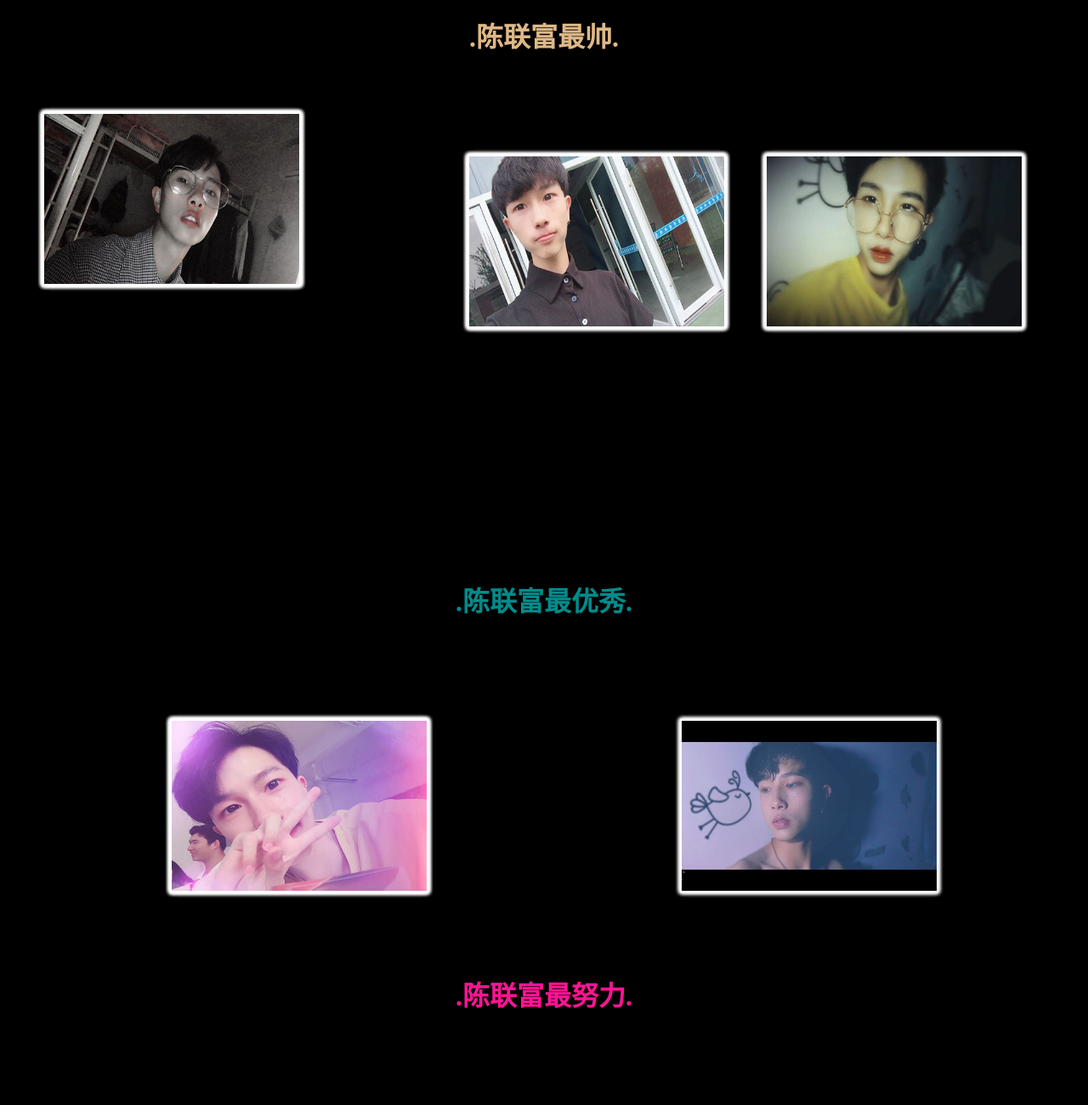
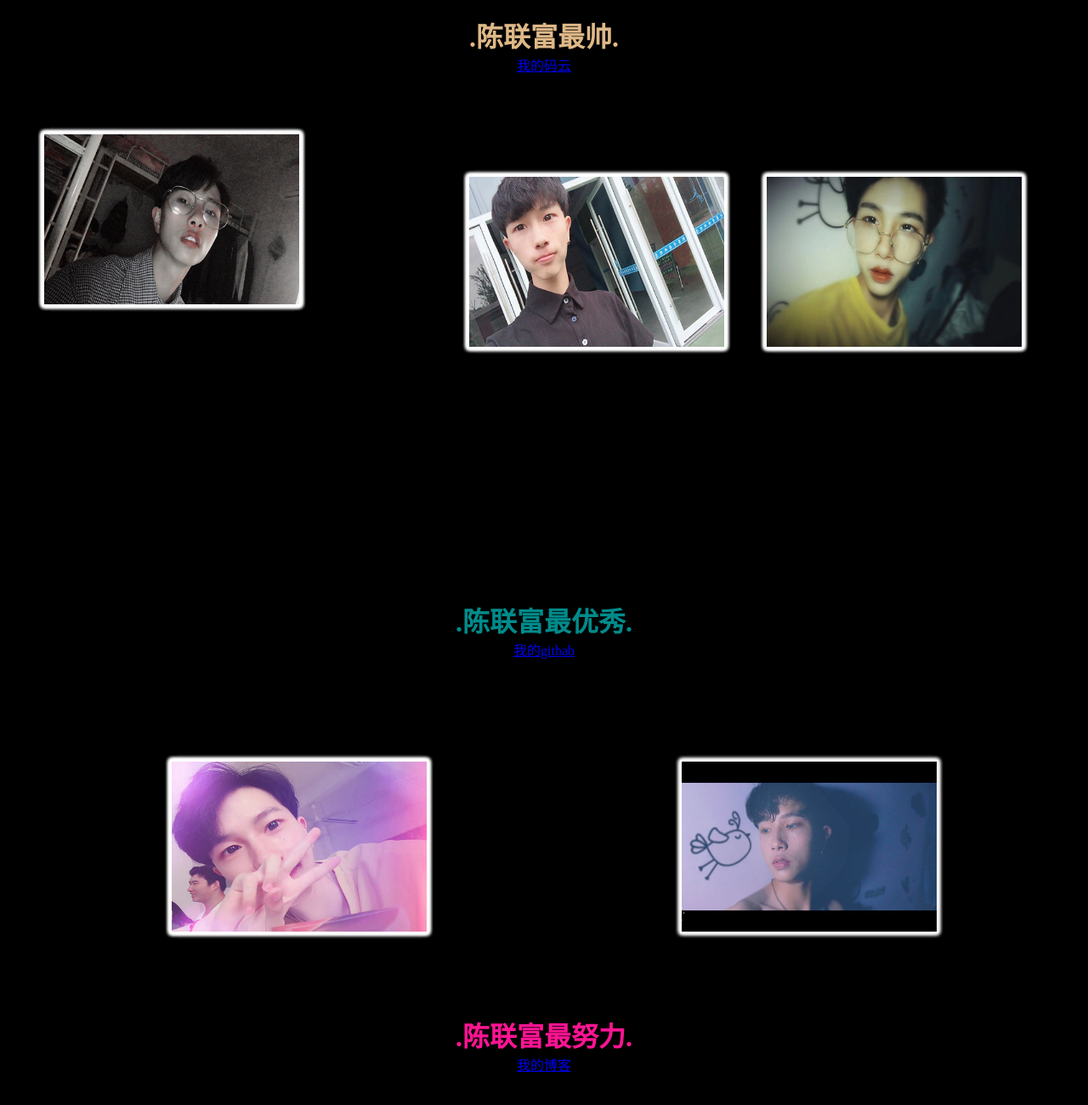
Before and after one commit to chenlianfu2017/chenlianfu2017.github.io, a plain HTML site: page index.html in a window 1280 px wide. Shown: the top 1300 px of the page at 85% size. Drawn offline with Linux system fonts and the light colour scheme.

Commit message:
第一次修改

```diff
--- a/index.html
+++ b/index.html
@@ -133,6 +133,9 @@
 	<body>
 	<br/>
 			<h1 class="title" id="character" >.陈联富最帅.</h1>
+			<div align="center">
+			<a href="https://gitee.com/chenlianfu">我的码云</a>
+		    </div>
 			<br/>
 
 		<div id="img1">
@@ -168,6 +171,9 @@
 		</div>
 
 		<h1 class="title" id="character2" >.陈联富最优秀.</h1>
+		<div align="center">
+		<a href="https://github.com/">我的githab</a>
+	    </div>
 			<br/>
 
 		<div id="img4">
@@ -190,6 +196,9 @@
 		</div>
 
 		<h1 class="title" id="character3" >.陈联富最努力.</h1>
+		<div align="center">
+		<a href="https://www.csdn.net/">我的博客</a>
+	    </div>
 			<br/>
 
 		<div id="img6">
@@ -225,6 +234,11 @@
 		<div style="width:100%;height:300px"></div>
 		<br/>
             <h1 class="title" id="character1">.陈联富最无敌.</h1>
+            <div align="center">
+            	<a href="https://weibo.com/u/6923807880/home" >我的微博</a>
+            	<br>
+            	<br>
+            </div>
 <script type="text/javascript">
 
     var i=0;
```
